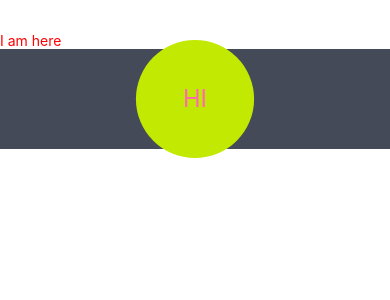
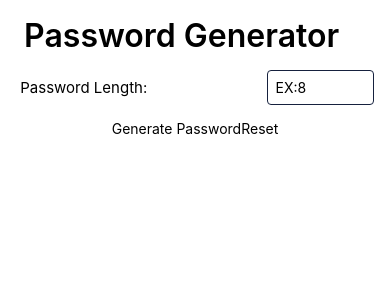
Before and after one commit to charismaTazdid/native-password-generator, a React Native app: screen / in a window 390 px wide. Shown: the top 300 px of the page. Built offline with nearby package versions, Linux system fonts and the light colour scheme.

Commit message:
formik implemented

```diff
--- a/App.js
+++ b/App.js
@@ -1,6 +1,6 @@
 import { StatusBar } from 'expo-status-bar';
 import { useState } from 'react';
-import { FlatList, SafeAreaView, ScrollView, StyleSheet, Text, View } from 'react-native';
+import { FlatList, SafeAreaView, ScrollView, StyleSheet, Text, TextInput, TouchableOpacity, View } from 'react-native';
 import * as Yup from "yup";
 import PulsatingCircle from './PulsatingCircle';
 import { Formik } from 'formik';
@@ -73,14 +73,74 @@ const App = () => {
     <ScrollView keyboardShouldPersistTaps="handled">
       <SafeAreaView style={styles.appContainer}>
         <View style={styles.formContainer}>
+          <Text style={styles.title}> Password Generator</Text>
 
+          <Formik
+            initialValues={{ passwordLength: "" }}
+            validationSchema={PasswordSchema}
+            onSubmit={(values) => { generatePasswordString(Number(values.passwordLength)) }}
+
+          >
+
+
+            {({
+              values,
+              errors,
+              touched,
+              handleChange,
+              handleReset,
+              handleSubmit,
+              isSubmitting,
+              isValid
+            }) => (
+              <View>
+                <View style={styles.inputWrapper}>
+                  <View style={styles.inputColumn}>
+                    <Text style={styles.heading}> Password Length:  </Text>
+                    {
+                      touched.passwordLength && errors.passwordLength && (
+                        <Text style={styles.errorText}> {errors.passwordLength} </Text>
+                      )
+                    }
+                  </View>
+                  <TextInput
+                    style={styles.inputStyle}
+                    value={values.passwordLength}
+                    onChangeText={handleChange("passwordLength")}
+                    placeholder={"EX:8"}
+                    keyboardType="numeric"
+                  />
+                </View>
+
+                {/* <View style={styles.inputWrapper}> </View> */}
+                {/* <View style={styles.inputWrapper}> </View> */}
+                {/* <View style={styles.inputWrapper}> </View> */}
+                {/* <View style={styles.inputWrapper}> </View> */}
+
+
+
+                <View style={styles.formActions}>
+                  <TouchableOpacity>
+                    <Text>
+                      Generate Password
+                    </Text>
+                  </TouchableOpacity>
+                  <TouchableOpacity>
+                    <Text>Reset</Text>
+                  </TouchableOpacity>
+                </View>
+
+
+              </View>
+            )}
+          </Formik>
         </View>
       </SafeAreaView>
 
-      <View style={styles.deleteIt}>
-        <Text style={{ color: "red" }}>I am here</Text>
+      {/* <View style={styles.deleteIt}>
+        <Text style={{ color: "red" }}>I am here. Hello</Text>
         <PulsatingCircle />
-      </View>
+      </View> */}
     </ScrollView>
 
 
```
